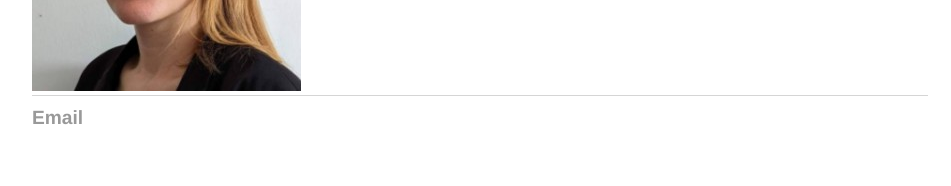
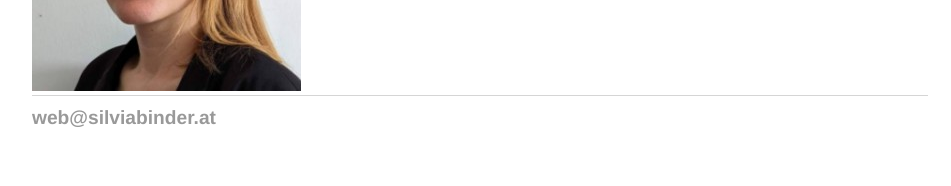
Before and after one commit to michaeltroger/s, a Jekyll site: the page built from index.html, in a window 1280 px wide. Shown: the part 764-950 px from the top of the page, without its empty margins (160-1111 px from the left). Built offline with Jekyll 4.4.1, drawn with Linux system fonts in a browser that asks for light colours; some of the changed lines change nothing that is shown.

Commit message:
Adapt description

```diff
--- a/_layouts/default.html
+++ b/_layouts/default.html
@@ -22,7 +22,7 @@
 
   <footer>
    <ul>
-   <li><a href="mailto:&#119;&#101;&#98;&#64;&#115;&#105;&#108;&#118;&#105;&#97;&#98;&#105;&#110;&#100;&#101;&#114;&#46;&#97;&#116;">Email</a></li>
+   <li><a href="mailto:&#119;&#101;&#98;&#64;&#115;&#105;&#108;&#118;&#105;&#97;&#98;&#105;&#110;&#100;&#101;&#114;&#46;&#97;&#116;">&#119;&#101;&#98;&#64;&#115;&#105;&#108;&#118;&#105;&#97;&#98;&#105;&#110;&#100;&#101;&#114;&#46;&#97;&#116;</a></li>
    </ul>
   </footer>
   </body>
```
